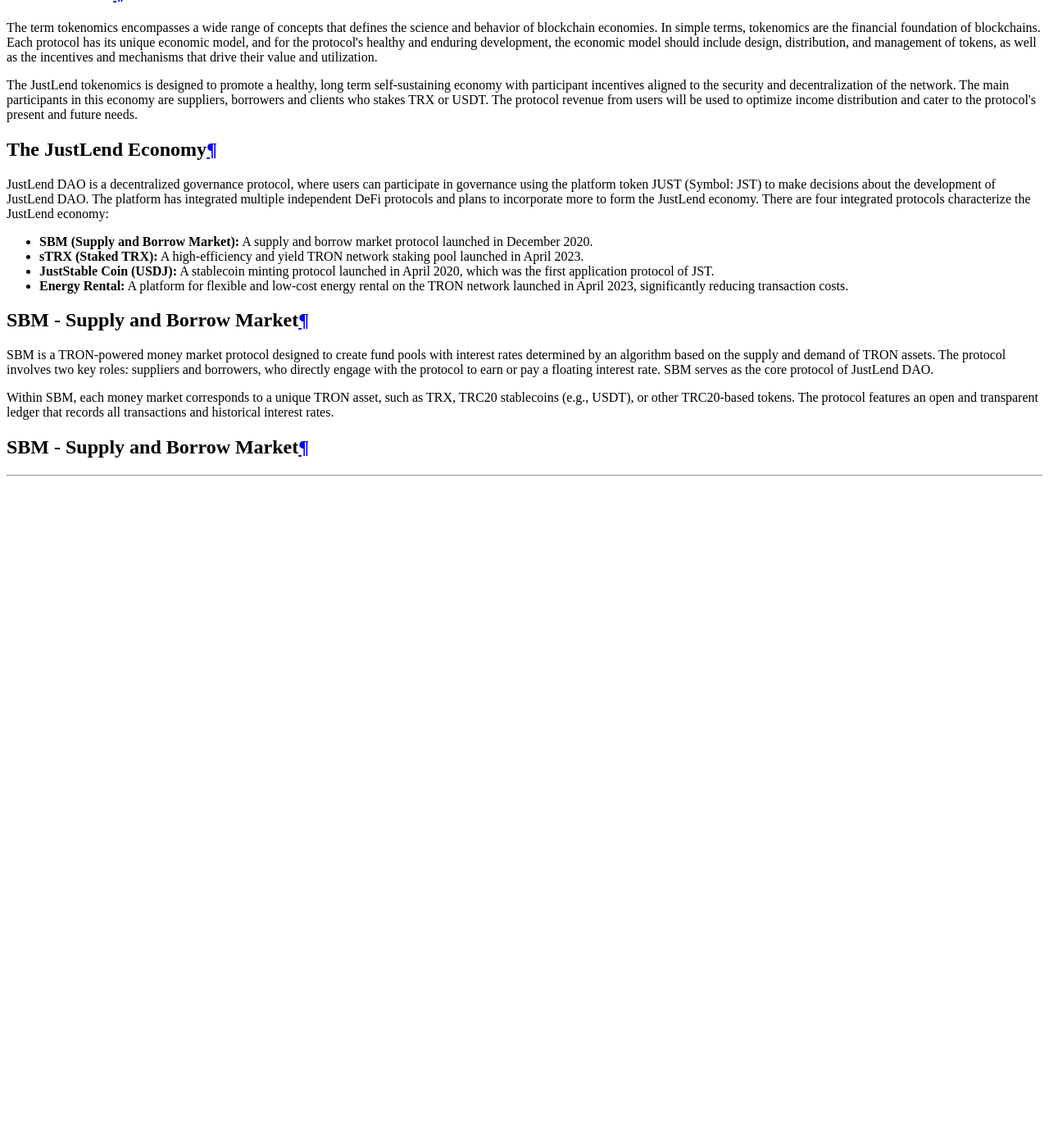
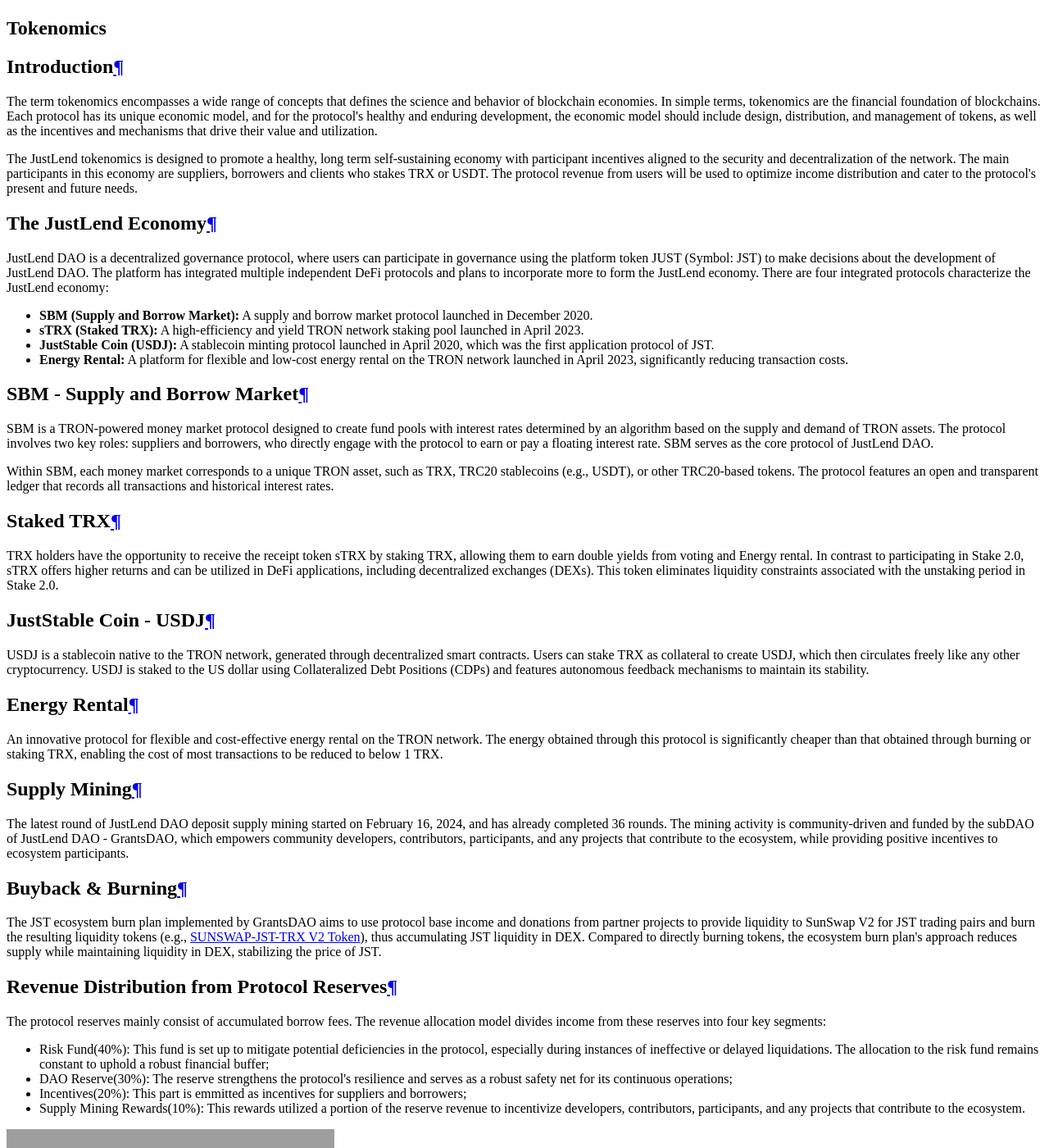
Before and after one commit to justlend/justlend-docs, an MkDocs documentation site: the page built from docs/governance/tokenomics.md, in a window 1280 px wide and 1400 px high, scrolled down 7051 px. Shown: the whole window at 82% size. Built offline with MkDocs 1.6.1 and Material for MkDocs 9.7.7, drawn with Linux system fonts in a browser that asks for light colours; before the commit the page ends 7640 px from its top, so only the background shows below that; some of the changed text lies outside the part shown; grey boxes are pictures that could not be loaded.

Commit message:
add tokenomics

```diff
--- a/docs/governance/tokenomics.md
+++ b/docs/governance/tokenomics.md
@@ -16,4 +16,27 @@
 
 Within SBM, each money market corresponds to a unique TRON asset, such as TRX, TRC20 stablecoins (e.g., USDT), or other TRC20-based tokens. The protocol features an open and transparent ledger that records all transactions and historical interest rates.
 
-## **SBM - Supply and Borrow Market**
+## **Staked TRX**
+TRX holders have the opportunity to receive the receipt token sTRX by staking TRX, allowing them to earn double yields from voting and Energy rental. In contrast to participating in Stake 2.0, sTRX offers higher returns and can be utilized in DeFi applications, including decentralized exchanges (DEXs). This token eliminates liquidity constraints associated with the unstaking period in Stake 2.0.
+
+## **JustStable Coin - USDJ**
+USDJ is a stablecoin native to the TRON network, generated through decentralized smart contracts. Users can stake TRX as collateral to create USDJ, which then circulates freely like any other cryptocurrency. USDJ is staked to the US dollar using Collateralized Debt Positions (CDPs) and features autonomous feedback mechanisms to maintain its stability.
+
+## **Energy Rental**
+An innovative protocol for flexible and cost-effective energy rental on the TRON network. The energy obtained through this protocol is significantly cheaper than that obtained through burning or staking TRX, enabling the cost of most transactions to be reduced to below 1 TRX.
+
+## **Supply Mining**
+The latest round of JustLend DAO deposit supply mining started on February 16, 2024, and has already completed 36 rounds. The mining activity is community-driven and funded by the subDAO of JustLend DAO - GrantsDAO, which empowers community developers, contributors, participants, and any projects that contribute to the ecosystem, while providing positive incentives to ecosystem participants.
+
+## **Buyback & Burning**
+The JST ecosystem burn plan implemented by GrantsDAO aims to use protocol base income and donations from partner projects to provide liquidity to SunSwap V2 for JST trading pairs and burn the resulting liquidity tokens (e.g., [SUNSWAP-JST-TRX V2 Token](https://tronscan.org/#/token20/TUDo1PuMG6j4aDSg6rsCNiz5gR5cnQaNTT)), thus accumulating JST liquidity in DEX. Compared to directly burning tokens, the ecosystem burn plan's approach reduces supply while maintaining liquidity in DEX, stabilizing the price of JST.
+
+## **Revenue Distribution from Protocol Reserves**
+The protocol reserves mainly consist of accumulated borrow fees. The revenue allocation model divides income from these reserves into four key segments:
+
+* Risk Fund(40%): This fund is set up to mitigate potential deficiencies in the protocol, especially during instances of ineffective or delayed liquidations. The allocation to the risk fund remains constant to uphold a robust financial buffer;
+* DAO Reserve(30%): The reserve strengthens the protocol's resilience and serves as a robust safety net for its continuous operations;
+* Incentives(20%): This part is emmitted as incentives for suppliers and borrowers;
+* Supply Mining Rewards(10%): This rewards utilized a portion of the reserve revenue to incentivize  developers, contributors, participants, and any projects that contribute to the ecosystem.
+
+![revenue distribution](https://raw.githubusercontent.com/hyf1888/JustLend-DAO-Doc/main/images/revenue_distribution.png)
```
Also changed, not shown: docs/getting_started/overview.md (line endings or trailing spaces).
